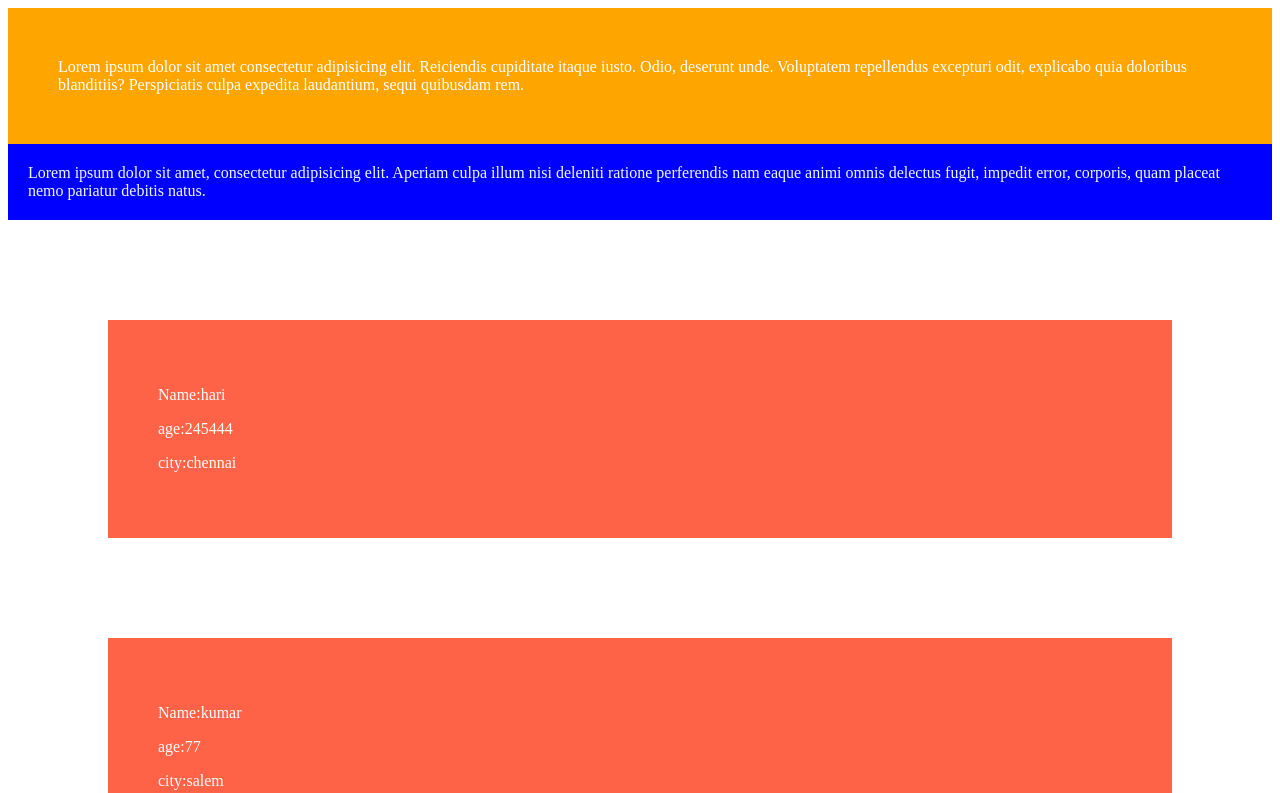
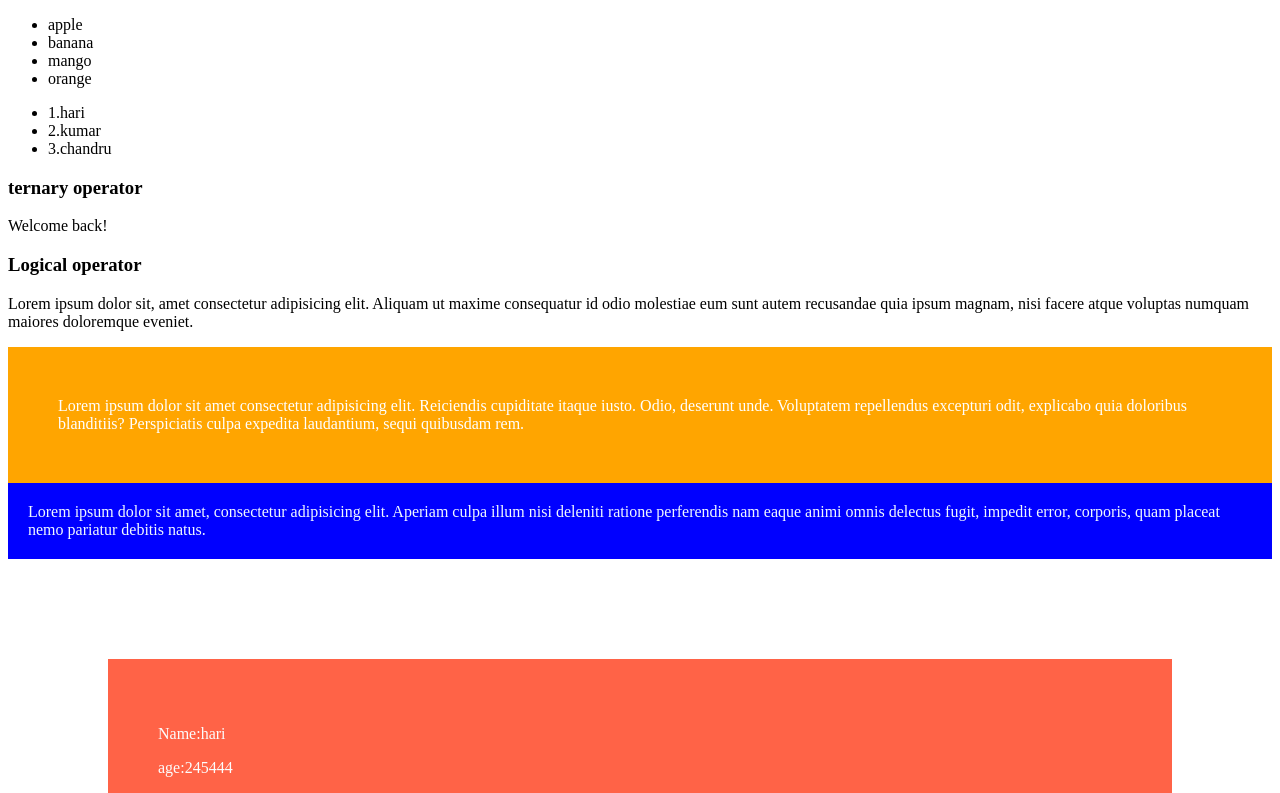
Before and after one commit to kamalrajms/marBatch1, a React (Vite) app: page / in a window 1280 px wide. Shown: the top 793 px of the page. Built offline with nearby package versions, Linux system fonts and the light colour scheme.

Commit message:
## conditional rendreing, ## List rendreing

```diff
--- a/src/App.jsx
+++ b/src/App.jsx
@@ -3,6 +3,8 @@ import Greeting from "./Greeting";
 import DestructuringProps from "./DestructuringProps";
 import Modulestyle from "./Modulestyle";
 import Objectstyle from "./Objectstyle";
+import ConditionalRendering from "./Component/ConditionalRendering";
+import ListRendering from "./Component/ListRendering";
 
 export default function App() {
   const name = "hari";
@@ -19,6 +21,8 @@ export default function App() {
 
   return (
     <div>
+      <ListRendering/>
+      <ConditionalRendering/>
       <Objectstyle />
       <Modulestyle />
       <DestructuringProps name={name} age={age} city={city} />
--- /dev/null
+++ b/src/Component/ConditionalRendering.jsx
@@ -0,0 +1,22 @@
+import React from "react";
+
+export default function ConditionalRendering() {
+  const user = true;
+
+  return (
+    <div>
+      <h3>ternary operator</h3>
+
+      {user ? <p>Welcome back!</p> : <p>Please login..!</p>}
+      <h3>Logical operator</h3>
+      {user && (
+        <p>
+          Lorem ipsum dolor sit, amet consectetur adipisicing elit. Aliquam ut
+          maxime consequatur id odio molestiae eum sunt autem recusandae quia
+          ipsum magnam, nisi facere atque voluptas numquam maiores doloremque
+          eveniet.
+        </p>
+      )}
+    </div>
+  );
+}
--- /dev/null
+++ b/src/Component/ListRendering.jsx
@@ -0,0 +1,31 @@
+import React from "react";
+
+export default function ListRendering() {
+  const fruits = ["apple", "banana", "mango", "orange"];
+
+  const user = [
+    { id: 1, name: "hari" },
+    { id: 2, name: "kumar" },
+    { id: 3, name: "chandru" },
+  ];
+  return (
+    <div>
+      <ul>
+        {fruits.map((name, ind) => (
+          <li key={ind}>{name}</li>
+        ))}
+      </ul>
+      <ul>
+        {user.map((person) => (
+          <li key={person.id}>
+            {person.id}.{person.name}
+          </li>
+        ))}
+      </ul>
+    </div>
+  );
+}
+
+// person={ id: 1, name: "hari" },
+
+// console.log(person.name);
```
Also changed, not shown: src/Text.txt.
